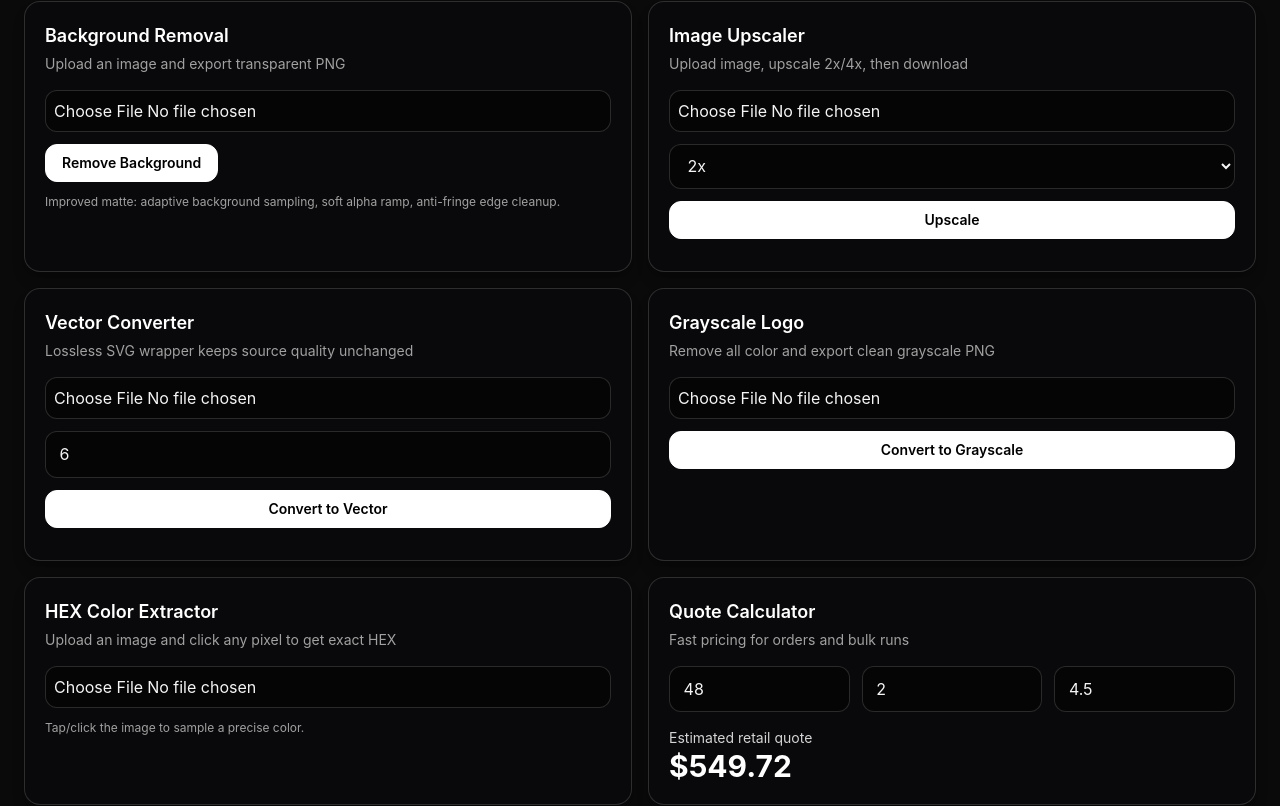
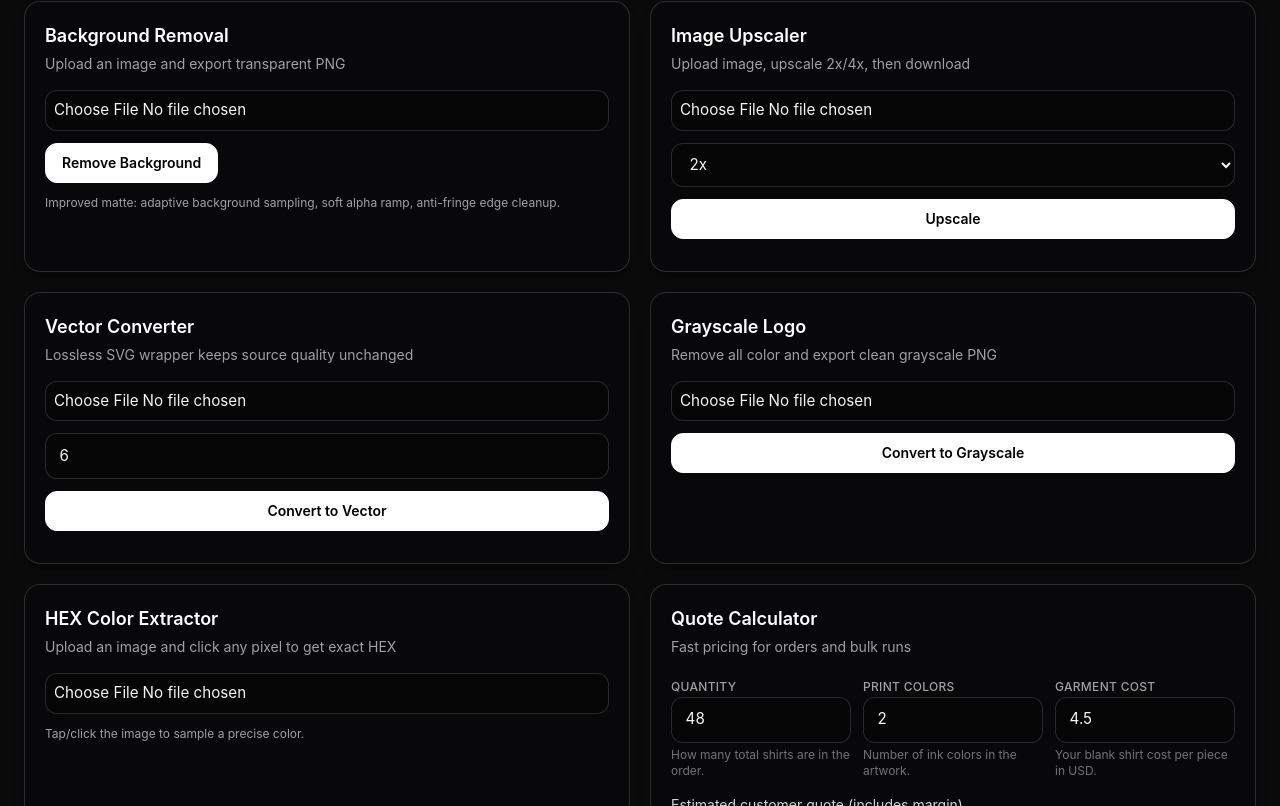
Before and after one commit to Austin-ops97/JCPrintCoTools, a Next.js app: page / in a window 1280 px wide. Shown: the part 254-1060 px from the top of the page. Built offline with nearby package versions, Linux system fonts and the light colour scheme.

Commit message:
Complete site redesign — modern mechanic theme

```diff
--- a/src/app/globals.css
+++ b/src/app/globals.css
@@ -36,12 +36,27 @@ select {
   border-radius: 0.75rem;
   padding: 0.65rem 0.85rem;
   width: 100%;
+  font-size: 0.95rem;
+  transition: border-color 160ms ease, box-shadow 160ms ease, background 160ms ease;
 }
 
 input[type="file"] {
   padding: 0.5rem;
 }
 
+input::placeholder {
+  color: #8d8d8d;
+}
+
+input:focus,
+textarea:focus,
+select:focus {
+  outline: none;
+  border-color: rgba(255, 255, 255, 0.45);
+  box-shadow: 0 0 0 3px rgba(255, 255, 255, 0.08);
+  background: #090909;
+}
+
 button {
   cursor: pointer;
 }
--- a/src/app/page.tsx
+++ b/src/app/page.tsx
@@ -177,11 +177,12 @@ export default function HomePage() {
   };
 
   const downloadLabel = (result: ImageToolResult | null) => (result ? `Download ${result.fileName}` : "Download");
+  const previewClassName = "h-40 w-full rounded-lg border border-white/15 object-contain bg-black p-2 sm:h-48";
 
   return (
     <div className="min-h-screen">
       <Header />
-      <main className="mx-auto w-full max-w-7xl px-4 py-6 sm:px-6 sm:py-10">
+      <main className="mx-auto w-full max-w-7xl px-4 py-5 sm:px-6 sm:py-10">
         <section className="mb-6 grid gap-3 sm:mb-8 sm:grid-cols-2 lg:grid-cols-4">
           <Stat label="Active tools" value="7" />
           <Stat label="Recommended DPI" value="300+" />
@@ -189,7 +190,7 @@ export default function HomePage() {
           <Stat label="Deployment" value="GitHub -> Vercel" />
         </section>
 
-        <section className="grid gap-4 lg:grid-cols-2">
+        <section className="grid gap-4 md:gap-5 lg:grid-cols-2">
           <Card title="Background Removal" subtitle="Upload an image and export transparent PNG">
             <div className="space-y-3">
               <input type="file" accept="image/*" onChange={(e) => setBackgroundFile(e.target.files?.[0] ?? null)} />
@@ -211,8 +212,8 @@ export default function HomePage() {
                 Improved matte: adaptive background sampling, soft alpha ramp, anti-fringe edge cleanup.
               </p>
               <div className="grid gap-3 sm:grid-cols-2">
-                {backgroundPreview ? <img src={backgroundPreview} alt="Original upload" className="h-48 w-full rounded-lg border border-white/15 object-contain bg-black p-2" /> : null}
-                {bgState.result ? <img src={bgState.result.dataUrl} alt="Background removed result" className="h-48 w-full rounded-lg border border-white/15 object-contain bg-black p-2" /> : null}
+                {backgroundPreview ? <img src={backgroundPreview} alt="Original upload" className={previewClassName} /> : null}
+                {bgState.result ? <img src={bgState.result.dataUrl} alt="Background removed result" className={previewClassName} /> : null}
               </div>
               {bgState.result ? (
                 <a className="inline-block text-sm underline" href={bgState.result.dataUrl} download={bgState.result.fileName}>
@@ -246,8 +247,8 @@ export default function HomePage() {
             </div>
             {upscaleState.error ? <p className="mt-3 text-sm text-red-300">{upscaleState.error}</p> : null}
             <div className="mt-3 grid gap-3 sm:grid-cols-2">
-              {upscalePreview ? <img src={upscalePreview} alt="Original upload" className="h-48 w-full rounded-lg border border-white/15 object-contain bg-black p-2" /> : null}
-              {upscaleState.result ? <img src={upscaleState.result.dataUrl} alt="Upscaled result" className="h-48 w-full rounded-lg border border-white/15 object-contain bg-black p-2" /> : null}
+              {upscalePreview ? <img src={upscalePreview} alt="Original upload" className={previewClassName} /> : null}
+              {upscaleState.result ? <img src={upscaleState.result.dataUrl} alt="Upscaled result" className={previewClassName} /> : null}
             </div>
             {upscaleState.result ? (
               <div className="mt-2 space-y-1 text-sm text-neutral-300">
@@ -282,8 +283,8 @@ export default function HomePage() {
             </div>
             {vectorState.error ? <p className="mt-3 text-sm text-red-300">{vectorState.error}</p> : null}
             <div className="mt-3 grid gap-3 sm:grid-cols-2">
-              {vectorPreview ? <img src={vectorPreview} alt="Original upload" className="h-48 w-full rounded-lg border border-white/15 object-contain bg-black p-2" /> : null}
-              {vectorState.result ? <img src={vectorState.result.dataUrl} alt="Vector result preview" className="h-48 w-full rounded-lg border border-white/15 object-contain bg-white p-2" /> : null}
+              {vectorPreview ? <img src={vectorPreview} alt="Original upload" className={previewClassName} /> : null}
+              {vectorState.result ? <img src={vectorState.result.dataUrl} alt="Vector result preview" className="h-40 w-full rounded-lg border border-white/15 object-contain bg-white p-2 sm:h-48" /> : null}
             </div>
             {vectorState.result ? (
               <div className="mt-2 space-y-1 text-sm text-neutral-300">
@@ -314,8 +315,8 @@ export default function HomePage() {
             </div>
             {grayscaleState.error ? <p className="mt-3 text-sm text-red-300">{grayscaleState.error}</p> : null}
             <div className="mt-3 grid gap-3 sm:grid-cols-2">
-              {grayscalePreview ? <img src={grayscalePreview} alt="Original upload" className="h-48 w-full rounded-lg border border-white/15 object-contain bg-black p-2" /> : null}
-              {grayscaleState.result ? <img src={grayscaleState.result.dataUrl} alt="Grayscale result" className="h-48 w-full rounded-lg border border-white/15 object-contain bg-black p-2" /> : null}
+              {grayscalePreview ? <img src={grayscalePreview} alt="Original upload" className={previewClassName} /> : null}
+              {grayscaleState.result ? <img src={grayscaleState.result.dataUrl} alt="Grayscale result" className={previewClassName} /> : null}
             </div>
             {grayscaleState.result ? (
               <a className="mt-2 inline-block text-sm underline" href={grayscaleState.result.dataUrl} download={grayscaleState.result.fileName}>
@@ -341,7 +342,7 @@ export default function HomePage() {
                   src={colorPreview}
                   alt="Color picker source"
                   onClick={handleColorPick}
-                  className="h-56 w-full rounded-lg border border-white/15 object-contain bg-black p-2"
+                  className="h-48 w-full rounded-lg border border-white/15 object-contain bg-black p-2 sm:h-56"
                 />
               ) : null}
               <p className="text-xs text-neutral-400">Tap/click the image to sample a precise color.</p>
@@ -379,11 +380,23 @@ export default function HomePage() {
 
           <Card title="Quote Calculator" subtitle="Fast pricing for orders and bulk runs">
             <div className="grid gap-3 sm:grid-cols-3">
-              <input type="number" value={qty} onChange={(e) => setQty(Number(e.target.value))} placeholder="Quantity" />
-              <input type="number" value={printColors} onChange={(e) => setPrintColors(Number(e.target.value))} placeholder="Print colors" />
-              <input type="number" step="0.1" value={garmentCost} onChange={(e) => setGarmentCost(Number(e.target.value))} placeholder="Garment cost" />
+              <label className="space-y-1">
+                <span className="text-xs font-medium uppercase tracking-wide text-neutral-400">Quantity</span>
+                <input type="number" min={1} value={qty} onChange={(e) => setQty(Number(e.target.value))} placeholder="Example: 48 shirts" />
+                <span className="block text-xs text-neutral-500">How many total shirts are in the order.</span>
+              </label>
+              <label className="space-y-1">
+                <span className="text-xs font-medium uppercase tracking-wide text-neutral-400">Print Colors</span>
+                <input type="number" min={1} value={printColors} onChange={(e) => setPrintColors(Number(e.target.value))} placeholder="Example: 2 colors" />
+                <span className="block text-xs text-neutral-500">Number of ink colors in the artwork.</span>
+              </label>
+              <label className="space-y-1">
+                <span className="text-xs font-medium uppercase tracking-wide text-neutral-400">Garment Cost</span>
+                <input type="number" min={0} step="0.1" value={garmentCost} onChange={(e) => setGarmentCost(Number(e.target.value))} placeholder="Example: 4.50" />
+                <span className="block text-xs text-neutral-500">Your blank shirt cost per piece in USD.</span>
+              </label>
             </div>
-            <p className="mt-4 text-sm text-neutral-300">Estimated retail quote</p>
+            <p className="mt-4 text-sm text-neutral-300">Estimated customer quote (includes margin)</p>
             <p className="text-3xl font-bold text-white">${quote.toLocaleString()}</p>
           </Card>
 
--- a/src/components/ui.tsx
+++ b/src/components/ui.tsx
@@ -2,7 +2,7 @@ import { ButtonHTMLAttributes, ReactNode } from "react";
 
 export function Card({ title, subtitle, children }: { title: string; subtitle?: string; children: ReactNode }) {
   return (
-    <section className="rounded-2xl border border-white/15 bg-zinc-950 p-5 shadow-lg shadow-black/20">
+    <section className="rounded-2xl border border-white/15 bg-zinc-950/95 p-4 shadow-lg shadow-black/20 transition sm:p-5 hover:border-white/30">
       <header className="mb-4">
         <h2 className="text-lg font-semibold text-white">{title}</h2>
         {subtitle ? <p className="mt-1 text-sm text-neutral-400">{subtitle}</p> : null}
@@ -20,7 +20,7 @@ export function Button({ children, type = "button", className = "", ...props }:
   return (
     <button
       type={type}
-      className={`inline-flex items-center justify-center rounded-xl border border-white bg-white px-4 py-2 text-sm font-semibold text-black transition hover:bg-neutral-200 disabled:cursor-not-allowed disabled:opacity-60 ${className}`}
+      className={`inline-flex min-h-10 items-center justify-center rounded-xl border border-white bg-white px-4 py-2 text-sm font-semibold text-black transition hover:bg-neutral-200 active:scale-[0.99] disabled:cursor-not-allowed disabled:opacity-60 ${className}`}
       {...props}
     >
       {children}
```
